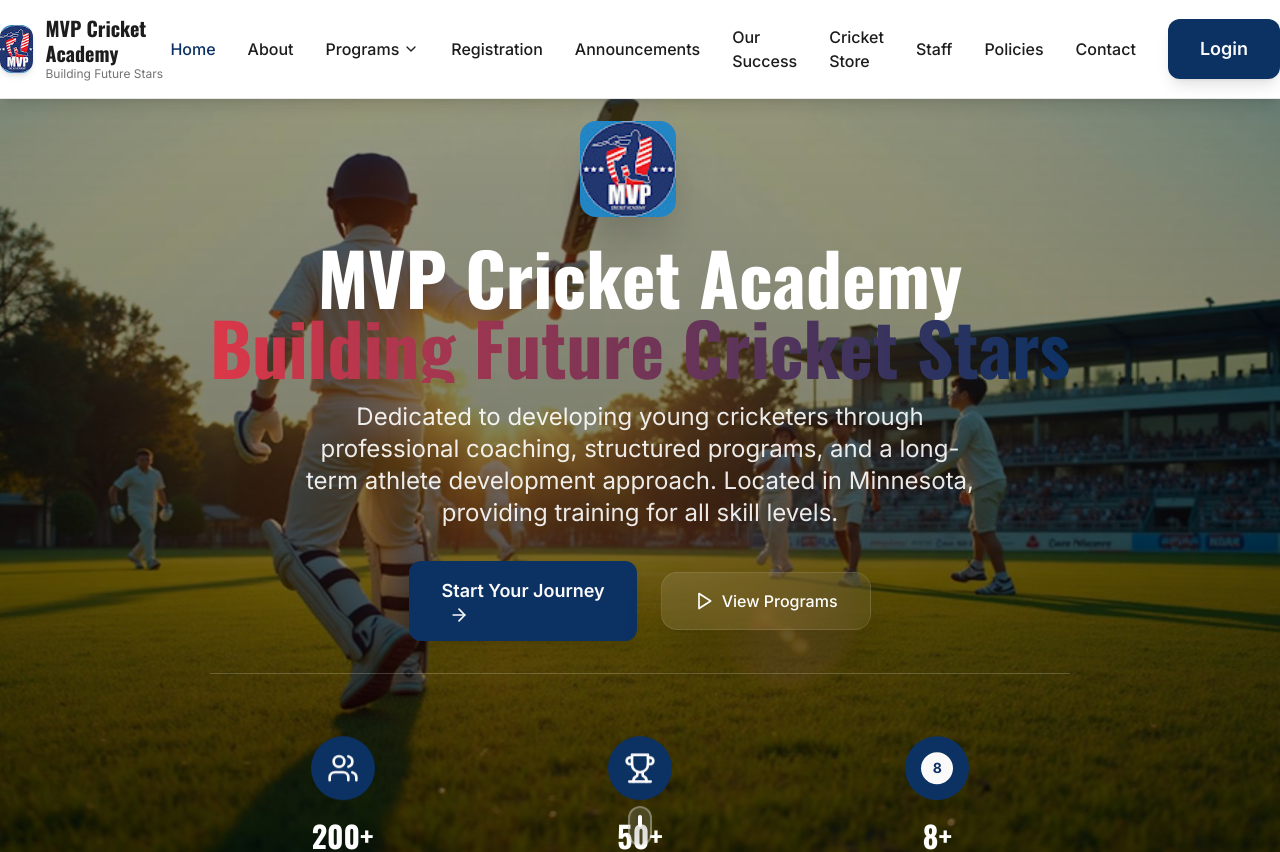
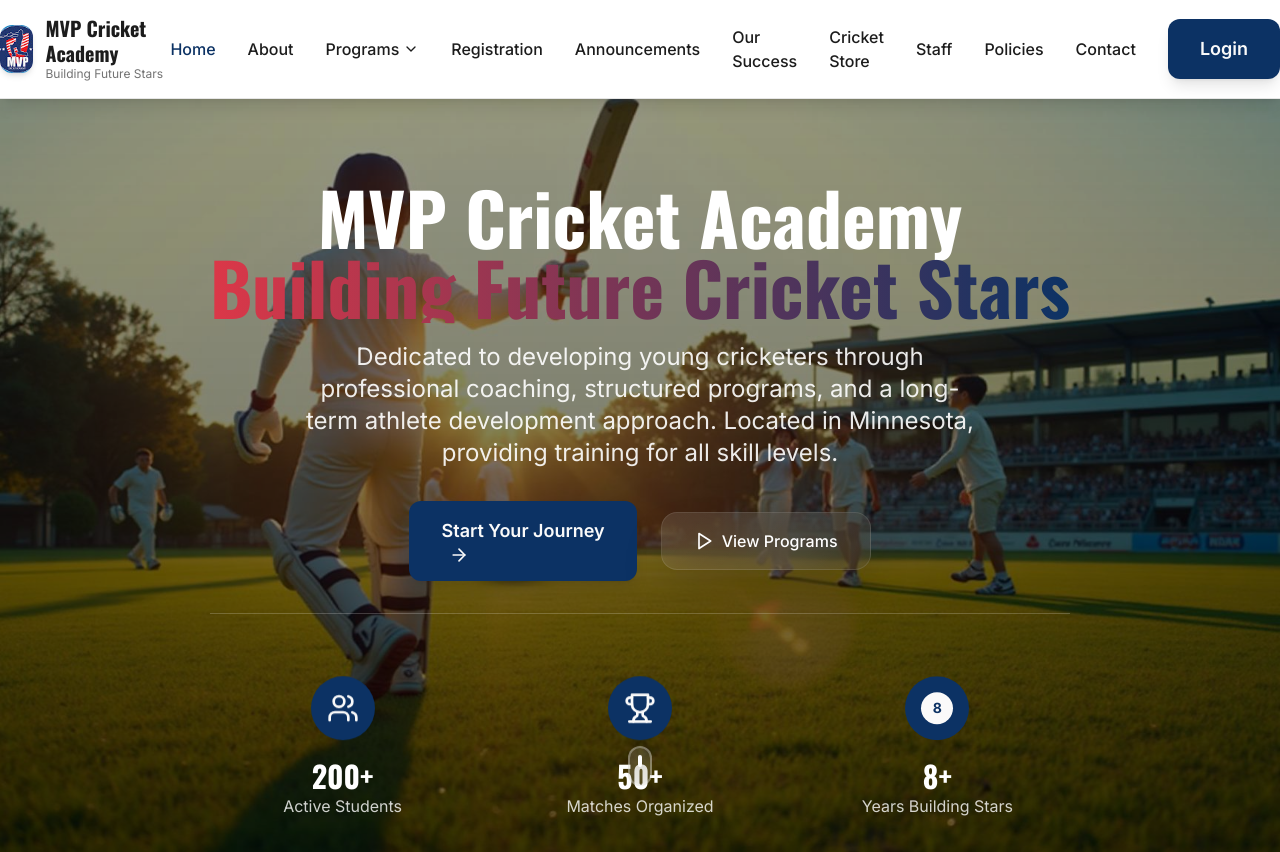
Before and after one commit to Renujan/cricket-star-academy-30, a React (Vite) app: page / in a window 1280 px wide. Shown: the top 852 px of the page. Built offline with nearby package versions, Linux system fonts and the light colour scheme.

Commit message:
Remove logo from hero section
Removed the academy logo from the hero section of the homepage.

```diff
--- a/src/components/HeroSection.tsx
+++ b/src/components/HeroSection.tsx
@@ -16,13 +16,6 @@ const HeroSection = () => {
       <div className="container-width text-center text-white">
         <div className="max-w-4xl mx-auto space-y-8 animate-fade-in">
           <div className="space-y-4">
-            <div className="flex items-center justify-center mb-6">
-              <img
-                src="/lovable-uploads/10636441-a54d-4571-b219-2b52ab6ff600.png"
-                alt="MVP Cricket Academy Logo"
-                className="w-24 h-24 object-cover rounded-2xl shadow-2xl mr-6 animate-scale-in"
-              />
-            </div>
             <h1 className="text-5xl md:text-7xl font-oswald font-bold leading-tight">
               MVP Cricket Academy
               <span className="text-gradient-accent block float">Building Future Cricket Stars</span>
```
